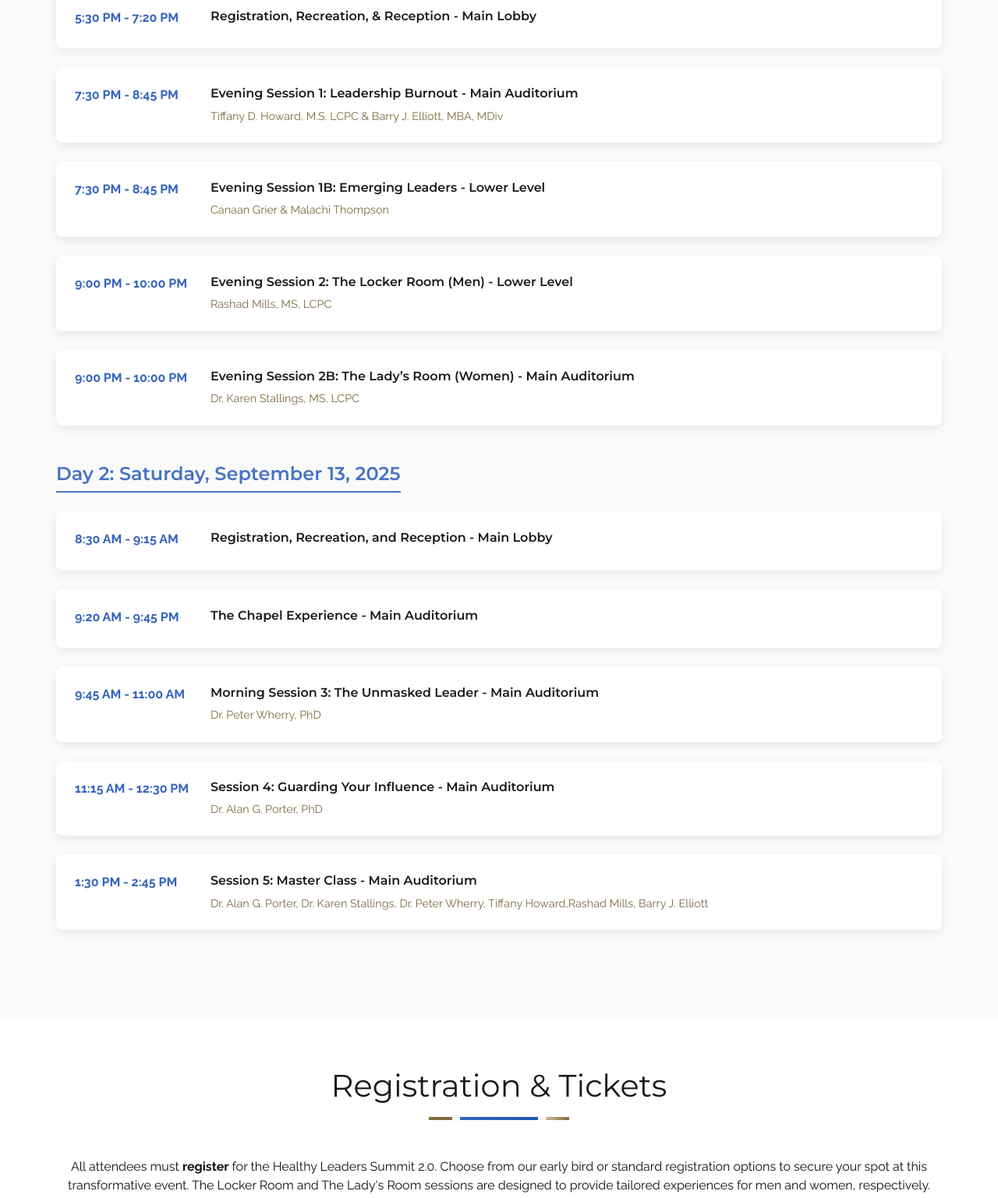
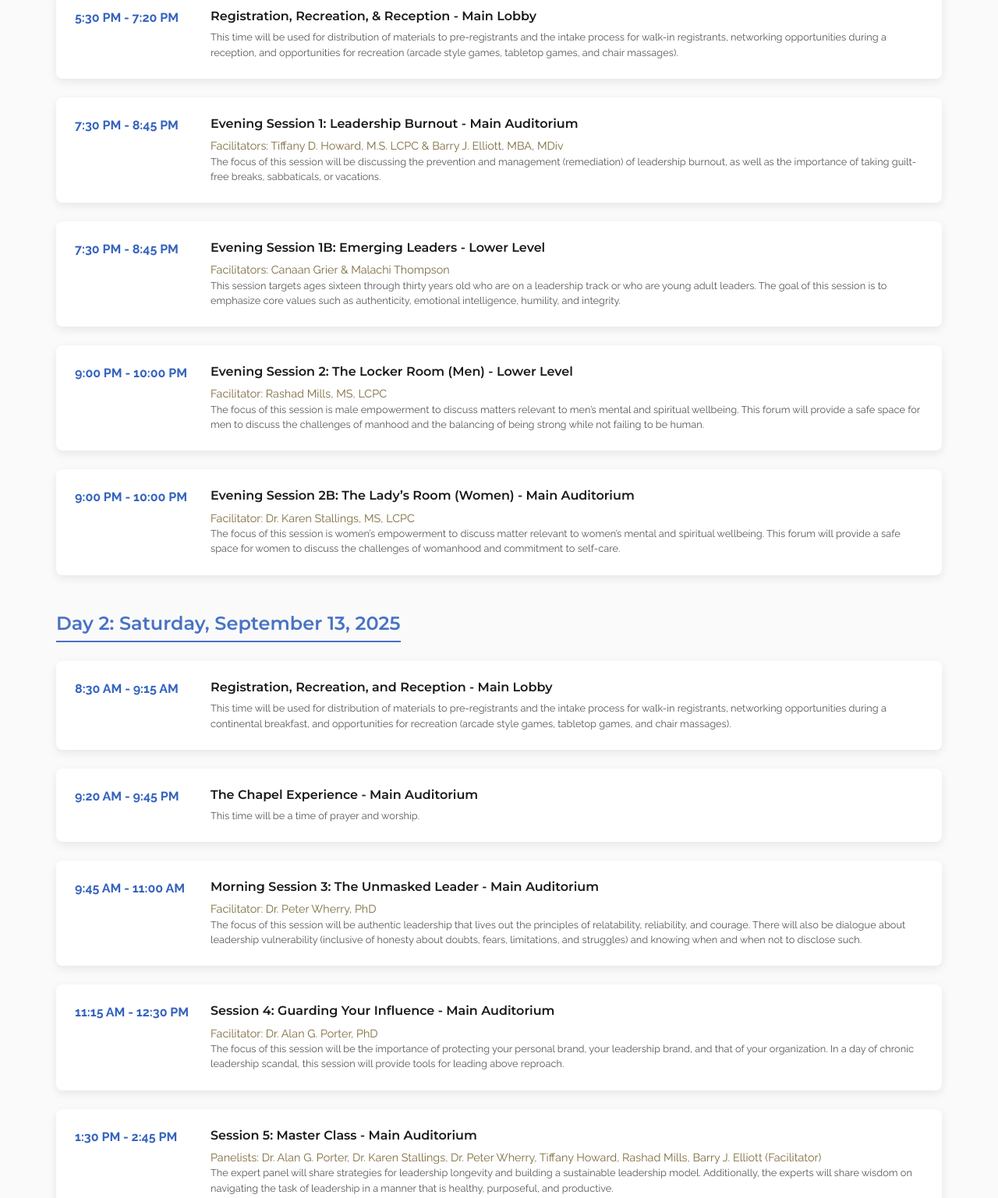
Before and after one commit to chrizgfx/healthyLeaders, a plain HTML site: page index.html in a window 1280 px wide. Shown: the part 1880-3417 px from the top of the page at 78% size. Drawn offline with nearby package versions, Linux system fonts and the light colour scheme.

Commit message:
Updates
- Updated the schedule descriptions

```diff
--- a/css/styles.css
+++ b/css/styles.css
@@ -420,9 +420,15 @@ h2 {
     margin-bottom: 0.5rem;
 }
 
-.scheduleLocation {
+.scheduleStaff {
     color: var(--secondary-color);
     font-size: 0.9rem;
+}
+
+.scheduleDescription {
+    color: var(--secondary-dark);
+    opacity: 0.7;
+    font-size: 0.8rem;
 }
 
 /* Tickets Section */
--- a/index.html
+++ b/index.html
@@ -90,35 +90,60 @@
                         <div class="scheduleTime">5:30 PM - 7:20 PM</div>
                         <div class="scheduleContent">
                             <h4>Registration, Recreation, & Reception - Main Lobby</h4>
-                            <p class="scheduleLocation"></p>
+                            <p class="scheduleDescription">
+                                This time will be used for distribution of materials to pre-registrants and the intake
+                                process for walk-in registrants, networking opportunities during a reception, and
+                                opportunities for recreation (arcade style games, tabletop games, and chair
+                                massages).
+                            </p>
                         </div>
                     </div>
                     <div class="scheduleItem">
                         <div class="scheduleTime">7:30 PM - 8:45 PM</div>
                         <div class="scheduleContent">
                             <h4>Evening Session 1: Leadership Burnout - Main Auditorium</h4>
-                            <p class="scheduleLocation">Tiffany D. Howard, M.S. LCPC & Barry J. Elliott, MBA, MDiv</p>
+                            <p class="scheduleStaff">Facilitators: Tiffany D. Howard, M.S. LCPC & Barry J. Elliott, MBA, MDiv</p>
+                            <p class="scheduleDescription">
+                                The focus of this session will be discussing the prevention and management
+                                (remediation) of leadership burnout, as well as the importance of taking guilt-free breaks, sabbaticals, or vacations.
+                            </p>
                         </div>
                     </div>
                     <div class="scheduleItem">
                         <div class="scheduleTime">7:30 PM - 8:45 PM</div>
                         <div class="scheduleContent">
                             <h4>Evening Session 1B: Emerging Leaders - Lower Level</h4>
-                            <p class="scheduleLocation">Canaan Grier & Malachi Thompson</p>
+                            <p class="scheduleStaff">Facilitators: Canaan Grier & Malachi Thompson</p>
+                            <p class="scheduleDescription">
+                                This session targets ages sixteen through thirty years old who are on a leadership track
+                                or who are young adult leaders. The goal of this session is to emphasize core values
+                                such as authenticity, emotional intelligence, humility, and integrity.
+                            </p>
                         </div>
                     </div>
                     <div class="scheduleItem">
                         <div class="scheduleTime">9:00 PM - 10:00 PM</div>
                         <div class="scheduleContent">
                             <h4>Evening Session 2: The Locker Room (Men) - Lower Level</h4>
-                            <p class="scheduleLocation">Rashad Mills, MS, LCPC</p>
+                            <p class="scheduleStaff">Facilitator: Rashad Mills, MS, LCPC</p>
+                            <p class="scheduleDescription">
+                                The focus of this session is male empowerment to discuss matters relevant to men’s
+                                mental and spiritual wellbeing. This forum will provide a safe space for men to discuss
+                                the challenges of manhood and the balancing of being strong while not failing to be
+                                human.
+                            </p>
                         </div>
                     </div>
                     <div class="scheduleItem">
                         <div class="scheduleTime">9:00 PM - 10:00 PM</div>
                         <div class="scheduleContent">
                             <h4>Evening Session 2B: The Lady’s Room (Women) - Main Auditorium</h4>
-                            <p class="scheduleLocation">Dr. Karen Stallings, MS, LCPC</p>
+                            <p class="scheduleStaff">Facilitator: Dr. Karen Stallings, MS, LCPC</p>
+                            <p class="scheduleDescription">
+                                The focus of this session is women’s empowerment to discuss matter relevant to
+                                women’s mental and spiritual wellbeing. This forum will provide a safe space for
+                                women to discuss the challenges of womanhood and commitment to self-care.
+                            </p>
                         </div>
                     </div>
                 </div>
@@ -131,36 +156,61 @@
                         <div class="scheduleTime">8:30 AM - 9:15 AM</div>
                         <div class="scheduleContent">
                             <h4>Registration, Recreation, and Reception - Main Lobby</h4>
-                            <p class="scheduleLocation"></p>
+                            <p class="scheduleDescription">
+                                This time will be used for distribution of materials to pre-registrants and the intake process
+                                for walk-in registrants, networking opportunities during a continental breakfast, and
+                                opportunities for recreation (arcade style games, tabletop games, and chair massages).
+                            </p>
                         </div>
                     </div>
                     <div class="scheduleItem">
                         <div class="scheduleTime">9:20 AM - 9:45 PM</div>
                         <div class="scheduleContent">
                             <h4>The Chapel Experience - Main Auditorium</h4>
-                            <p class="scheduleLocation"></p>
+                            <p class="scheduleDescription">
+                                This time will be a time of prayer and worship.
+                            </p>
                         </div>
                     </div>
                     <div class="scheduleItem">
                         <div class="scheduleTime">9:45 AM - 11:00 AM</div>
                         <div class="scheduleContent">
                             <h4>Morning Session 3: The Unmasked Leader - Main Auditorium</h4>
-                            <p class="scheduleLocation">Dr. Peter Wherry, PhD</p>
+                            <p class="scheduleStaff">Facilitator: Dr. Peter Wherry, PhD</p>
+                            <p class="scheduleDescription">
+                                The focus of this session will be authentic leadership that lives out the principles of
+                                relatability, reliability, and courage. There will also be dialogue about leadership
+                                vulnerability (inclusive of honesty about doubts, fears, limitations, and struggles) and
+                                knowing when and when not to disclose such.
+                            </p>
                         </div>
                     </div>
                     <div class="scheduleItem">
                         <div class="scheduleTime">11:15 AM - 12:30 PM</div>
                         <div class="scheduleContent">
                             <h4>Session 4: Guarding Your Influence - Main Auditorium</h4>
-                            <p class="scheduleLocation">Dr. Alan G. Porter, PhD</p>
+                            <p class="scheduleStaff">Facilitator: Dr. Alan G. Porter, PhD</p>
+                            <p class="scheduleDescription">
+                                The focus of this session will be the importance of protecting your personal brand,
+                                your leadership brand, and that of your organization. In a day of chronic leadership
+                                scandal, this session will provide tools for leading above reproach.
+                            </p>
                         </div>
                     </div>
                     <div class="scheduleItem">
                         <div class="scheduleTime">1:30 PM - 2:45 PM</div>
                         <div class="scheduleContent">
                             <h4>Session 5: Master Class - Main Auditorium</h4>
-                            <p class="scheduleLocation">Dr. Alan G. Porter, Dr. Karen Stallings, Dr. Peter Wherry,
-                                Tiffany Howard,Rashad Mills, Barry J. Elliott</p>
+                            <p class="scheduleStaff">
+                                Panelists: Dr. Alan G. Porter, Dr. Karen Stallings, Dr. Peter Wherry,
+                                Tiffany Howard, Rashad Mills, Barry J. Elliott (Facilitator)
+                            </p>
+                            <p class="scheduleDescription">
+                                The expert panel will share strategies for leadership longevity and building a
+                                sustainable leadership model. Additionally, the experts will share wisdom on
+                                navigating the task of leadership in a manner that is healthy, purposeful, and
+                                productive.
+                            </p>
                         </div>
                     </div>
                 </div>
```
